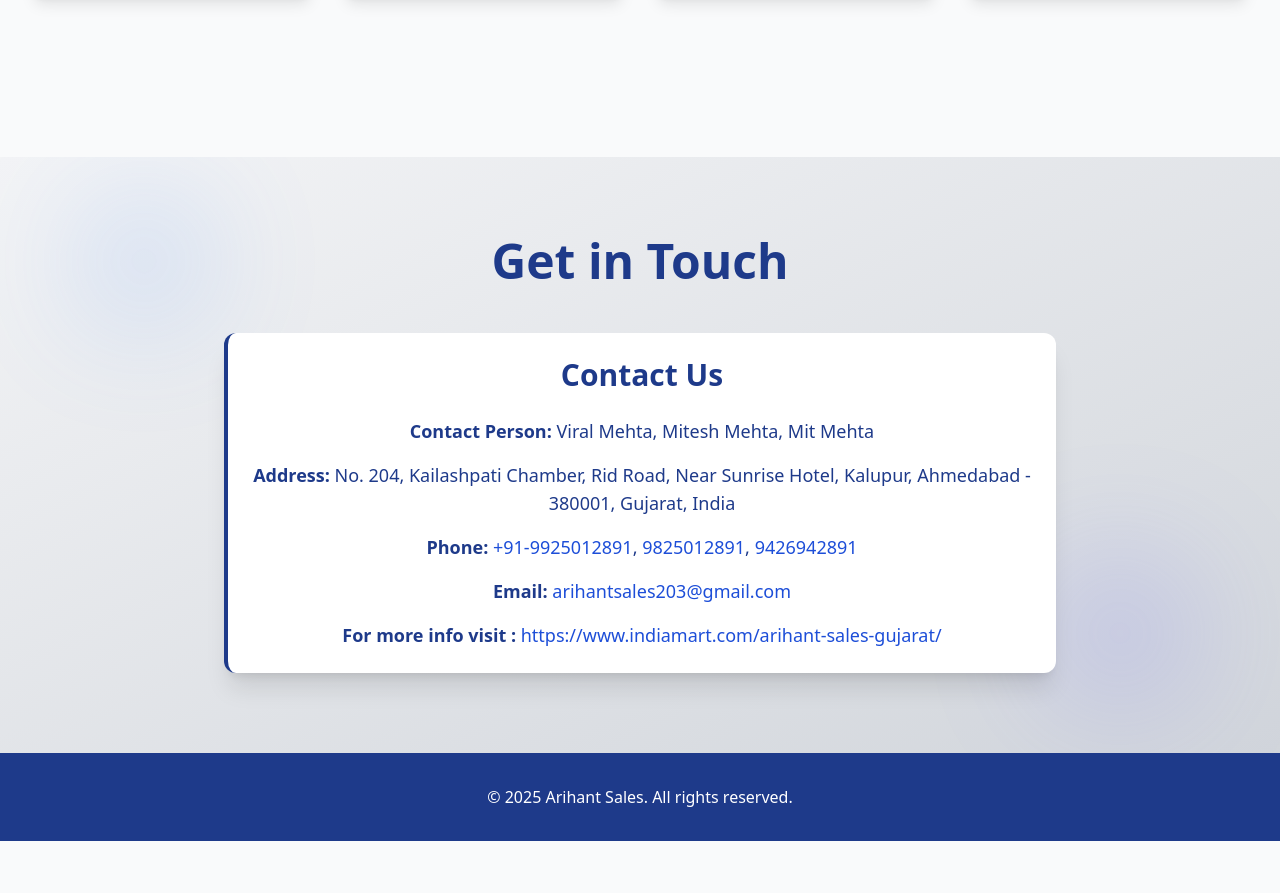
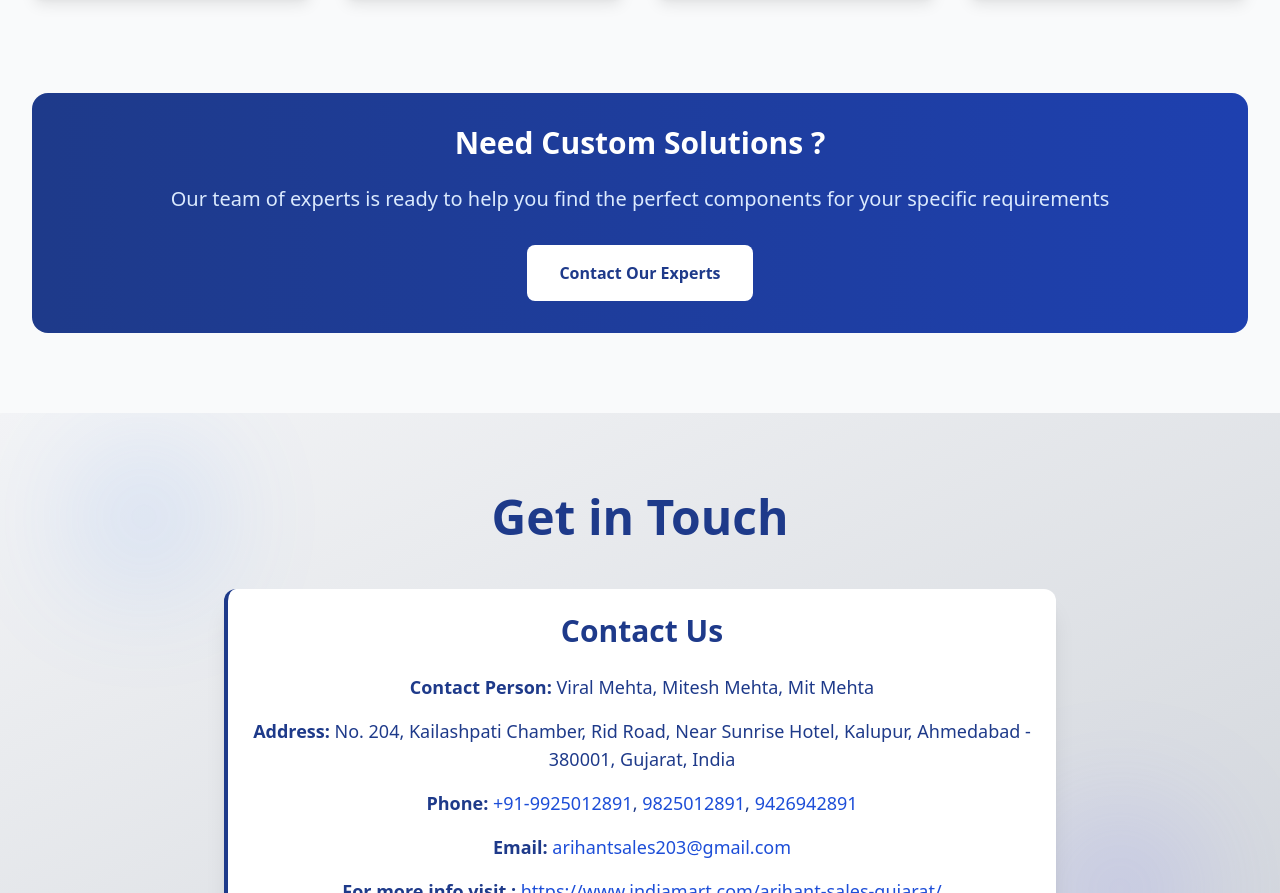
Before and after one commit to Aummehta/arihantsales, a plain HTML site: page index.html in a window 1280 px wide. Shown: the part 3991-4884 px from the top of the page. Before the commit the page ends 4832 px from the top, so only its background shows below. Drawn offline with nearby package versions, Linux system fonts and the light colour scheme.

Commit message:
Update index.html

```diff
--- a/index.html
+++ b/index.html
@@ -414,7 +414,15 @@
                     </div>
                 </div>
             </div>
-
+            <div class="mt-24 text-center" data-aos="fade-up">
+                <div class="bg-gradient-to-r from-blue-900 to-blue-800 text-white rounded-2xl p-8">
+                    <h3 class="text-3xl font-bold mb-6">Need Custom Solutions ?</h3>
+                    <p class="text-xl text-blue-100 mb-8">Our team of experts is ready to help you find the perfect components for your specific requirements</p>
+                    <a href="#contact" class="inline-block">
+                        <button class="bg-white text-blue-900 px-8 py-4 rounded-lg font-semibold hover:bg-blue-50 transition duration-300 transform hover:scale-105 hover:shadow-lg">Contact Our Experts</button>
+                    </a>
+                </div>
+            </div>
         </div>
     </section>
 
@@ -432,6 +440,7 @@
                     </div>
                 </div>
             </div>
+
         </div>
     </section> -->
 
```
